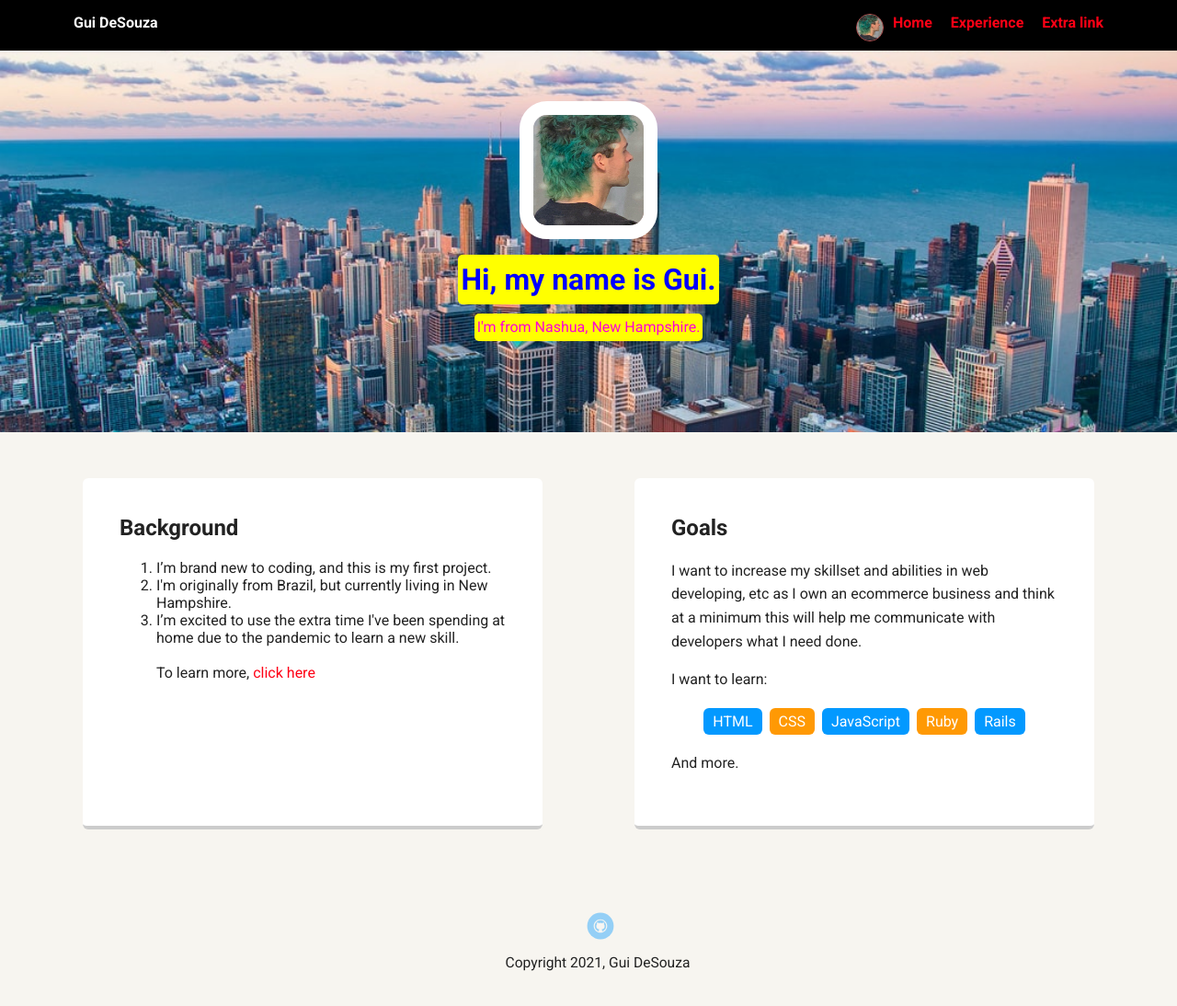
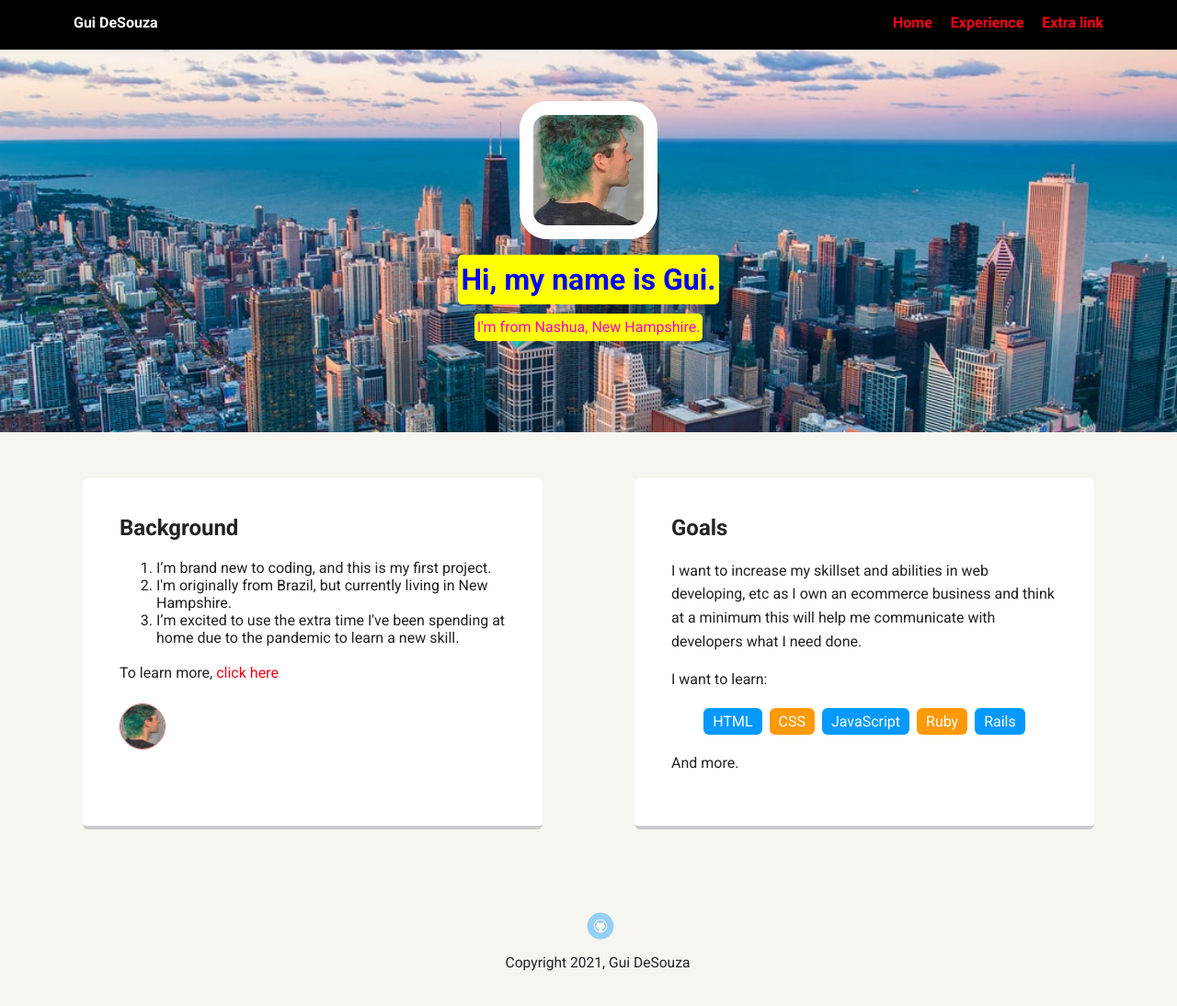
Before and after one commit to Fybergui/td-project-1, a plain HTML site: page index.html in a window 1280 px wide. Shown: the whole page at 92% size. Drawn offline with Linux system fonts and the light colour scheme; a web font is replaced by a local one.

Commit message:
Update-3-Project-1

```diff
--- a/index.html
+++ b/index.html
@@ -10,7 +10,7 @@
 
     <div class="main-nav">
         <ul class="nav">
-          <li class="name">Gui DeSouza</li><img src="images/rsz_1rszimg7993.png" alt="Green Mullet" class="background-additional-image">
+          <li class="name">Gui DeSouza</li>
           <li><a href="index.html">Home</a></li>
           <li><a href="resume.html">Experience</a></li>
           <li><a href="extra.html">Extra link</a></li>
@@ -30,8 +30,9 @@
         <li>I’m brand new to coding, and this is my first project.</li>
         <li>I'm originally from Brazil, but currently living in New Hampshire.</li>
         <li>I’m excited to use the extra time I've been spending at home due to the pandemic to learn a new skill.</li>
-        <p>To learn more, <a href="resume.html">click here</a></p>
-      </ol>
+     </ol>
+     <p>To learn more, <a href="resume.html">click here</a></p>
+     <img src="images/rsz_1rszimg7993.png" alt="Green Mullet" class="background-additional-image">
       </div>
 
       <div class="card">
--- a/styles.css
+++ b/styles.css
@@ -30,18 +30,6 @@ a:hover {
   padding: 10px;
   position: fixed;
   text-align: center;
-}
-.main-nav .background-additional-image {
-  margin-top: 5px;
-  width: 30px;
-  height: 30px;
-  border-radius: 50%;
-  border: 1px solid rgb(196, 85, 85);
-  transition: all .5s;
-
-}
-.main-nav .background-additional-image:hover {
-  transform: scale(1.2) rotate(-1800deg);
 }
 .nav {
   display: flex;
@@ -109,6 +97,18 @@ header .profile-image:hover {
   border-bottom: 4px solid #ccc;
   border-radius: 6px;
   transition: all .5s;
+}
+.card .background-additional-image {
+  margin-top: 5px;
+  width: 50px;
+  height: 50px;
+  border-radius: 50%;
+  border: 1px solid rgb(196, 85, 85);
+  transition: all .5s;
+
+}
+.card .background-additional-image:hover {
+  transform: scale(1.2) rotate(-1800deg);
 }
 .card:hover {
   border-color: #ff99ff;
```
Also changed, not shown: extra.html (+2 -0 lines), resume.html (+3 -3 lines).
